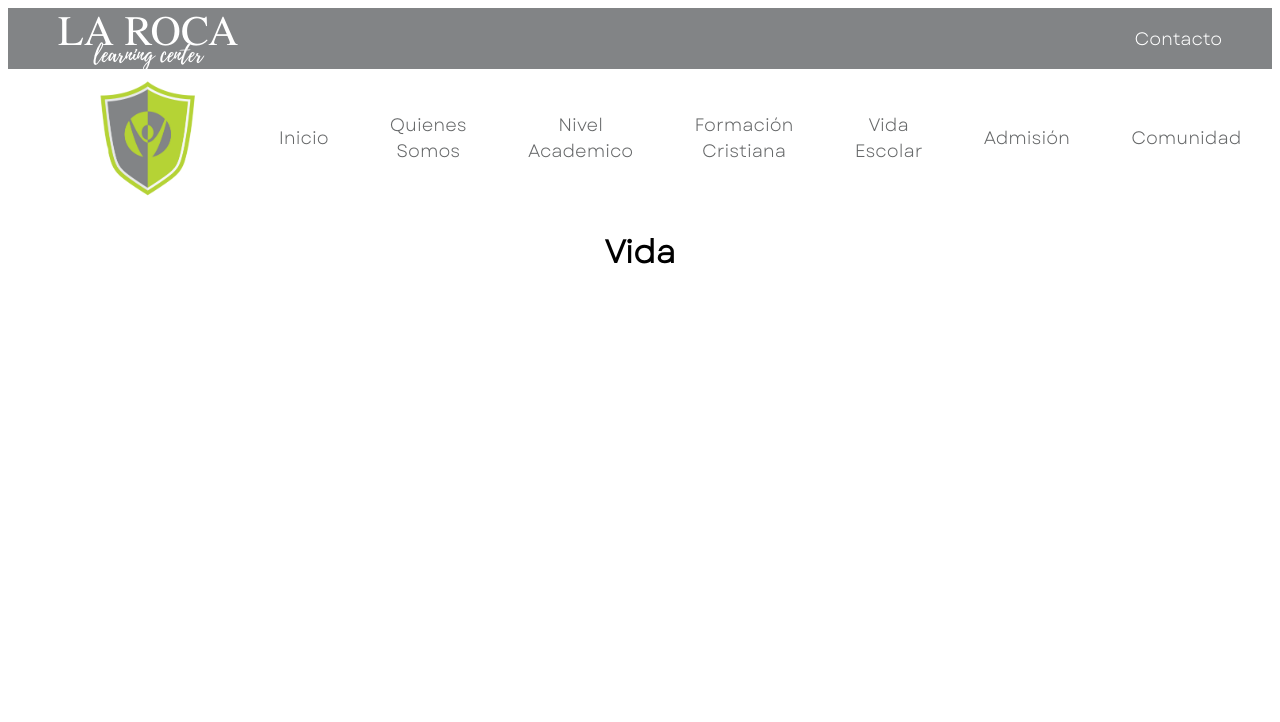
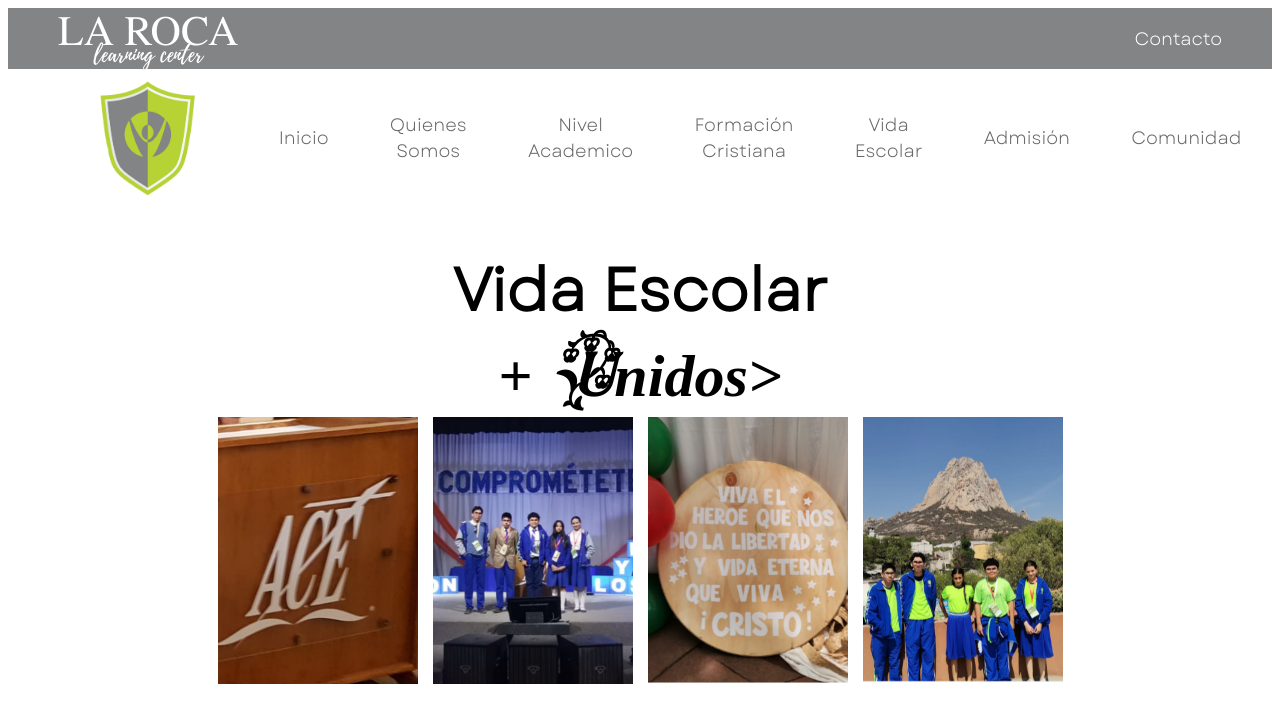
Before and after one commit to Alejandro8a/LaRocaLearningCenter, a plain HTML site: page Vida.html in a window 1280 px wide. Drawn offline with Linux system fonts and the light colour scheme.

Commit message:
actualizaciones supervisadas por ajelandrooo

```diff
--- a/Vida.html
+++ b/Vida.html
@@ -13,7 +13,27 @@
         })
         .catch(error => console.error('Error cargando header:', error));
     </script>
-    <h1>Vida</h1>
+    <h1 style="font-size: 60px; margin-bottom: 0px;">Vida Escolar</h1>
+      <section id="id_vida_unidos" class="vida_unidos">
+        <h2>+ Unidos></h2>
+          <div class="vida_unidos_gallery">
+            <img src="unidos_1.png" alt="img_1">
+            <img src="unidos_2.png" alt="img_2">
+            <img src="unidos_3.png" alt="img_3">
+            <img src="unidos_4.png" alt="img_4">
+          </div>
+      </section>
+      <section id="id_vida_horarios" class="vida_horarios">
 
+      </section>
+      <section id="id_vida_galeria" class="vida_galeria">
+
+      </section>
+      <section id="id_vida_salidas_cul" class="vida_salidas_cul">
+
+      </section>
+      <section id="id_vida_eventos_e" class="vida_eventos_e">
+
+      </section>
   </body>
 </html>
--- a/header.html
+++ b/header.html
@@ -34,7 +34,16 @@
                         </ul>
                     </li>
                     <li><a href="Formacion.html">Formación<br>Cristiana</a></li>
-                    <li><a href="Vida.html">Vida<br>Escolar</a></li>
+                    <li>
+                        <a href="Vida.html">Vida<br>Escolar</a>
+                        <ul class="sub_navbar">
+                            <li><a href="Vida.html#id_vida_unidos">Unidos</a></li>
+                            <li><a href="Vida.html#id_vida_horarios">Horarios</a></li>
+                            <li><a href="Vida.html#id_vida_galeria">Galería</a></li>
+                            <li><a href="Vida.html#id_vida_saidas_cul">Salidas Culturales</a></li>
+                            <li><a href="Vida.html#id_vida_eventos_e">Eventos Escolares</a></li>
+                        </ul>
+                    </li>
                     <li><a href="Admision.html">Admisión</a></li>
                     <li>
                         <a href="Comunidad.html">Comunidad</a>
--- a/style.css
+++ b/style.css
@@ -24,6 +24,16 @@
   font-family: "Tex";
   /* Name you will use in CSS */
   src: url("fonts/texgyretermes-regular.otf") format("opentype");
+  /* Path to your file and format descriptor */
+  font-weight: normal;
+  font-style: normal;
+  /* Optional: use font-display: swap; for better performance */
+  font-display: swap;
+}
+@font-face {
+  font-family: "Ramillas";
+  /* Name you will use in CSS */
+  src: url("fonts/TT\ Ramillas\ Initials\ Trial\ Regular.ttf") format("opentype");
   /* Path to your file and format descriptor */
   font-weight: normal;
   font-style: normal;
@@ -625,3 +635,22 @@ p {
   left: 50%;
   transform: translateX(-50%);
 }
+.vida_unidos{
+  margin-top: 0px;
+}
+.vida_unidos_gallery {
+  display: flex;
+  justify-content: center;
+  flex-wrap: wrap;
+  gap: 15px;
+}
+.vida_unidos_gallery > img {
+  width: 200px;
+}
+.vida_unidos > h2 {
+  font-size: 60px;
+  font-family: Ramillas;
+  font-style: italic;
+  font-weight:bold;
+  margin: 0px;
+}
```
Also changed, not shown: fonts/TT Ramillas Initials Trial Regular.ttf (added), unidos_1.png (added), unidos_2.png (added), unidos_3.png (added), unidos_4.png (added).
